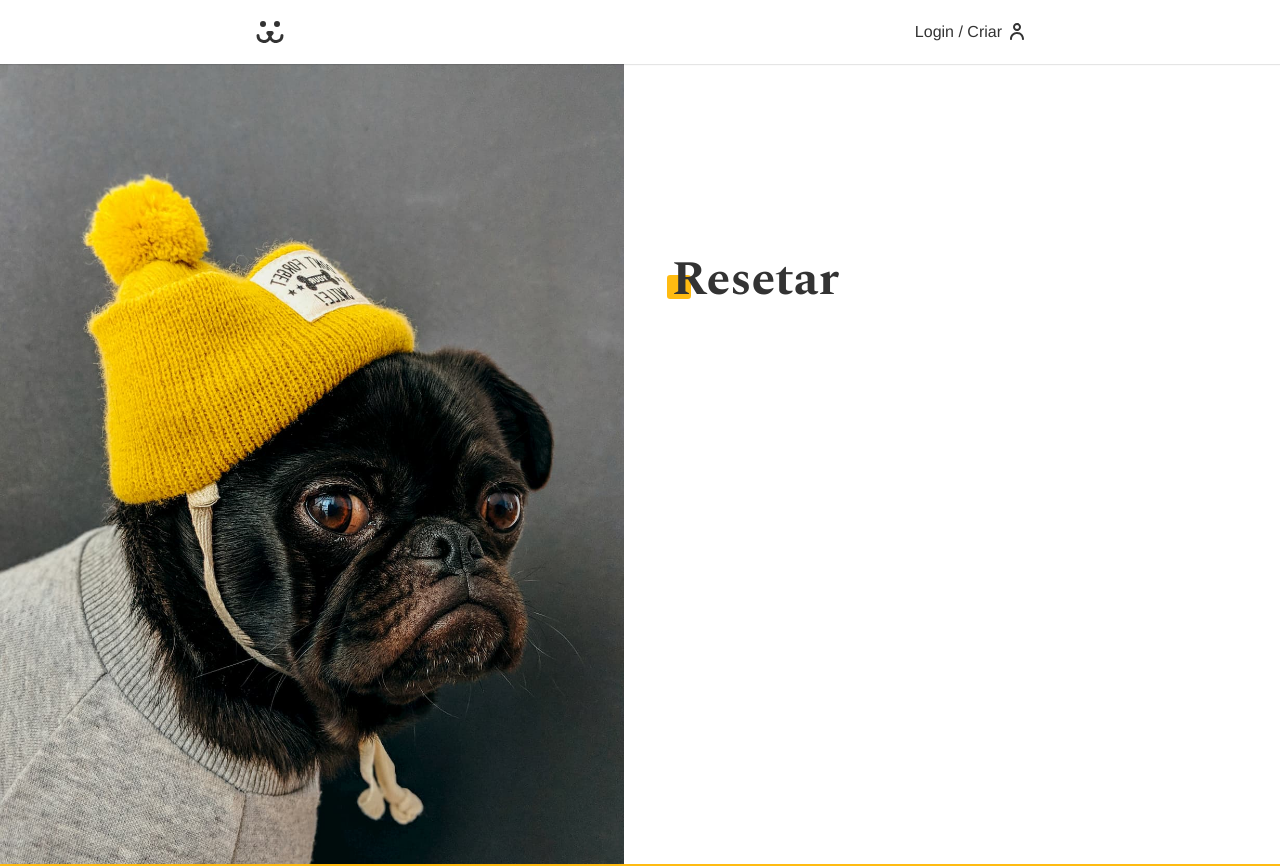
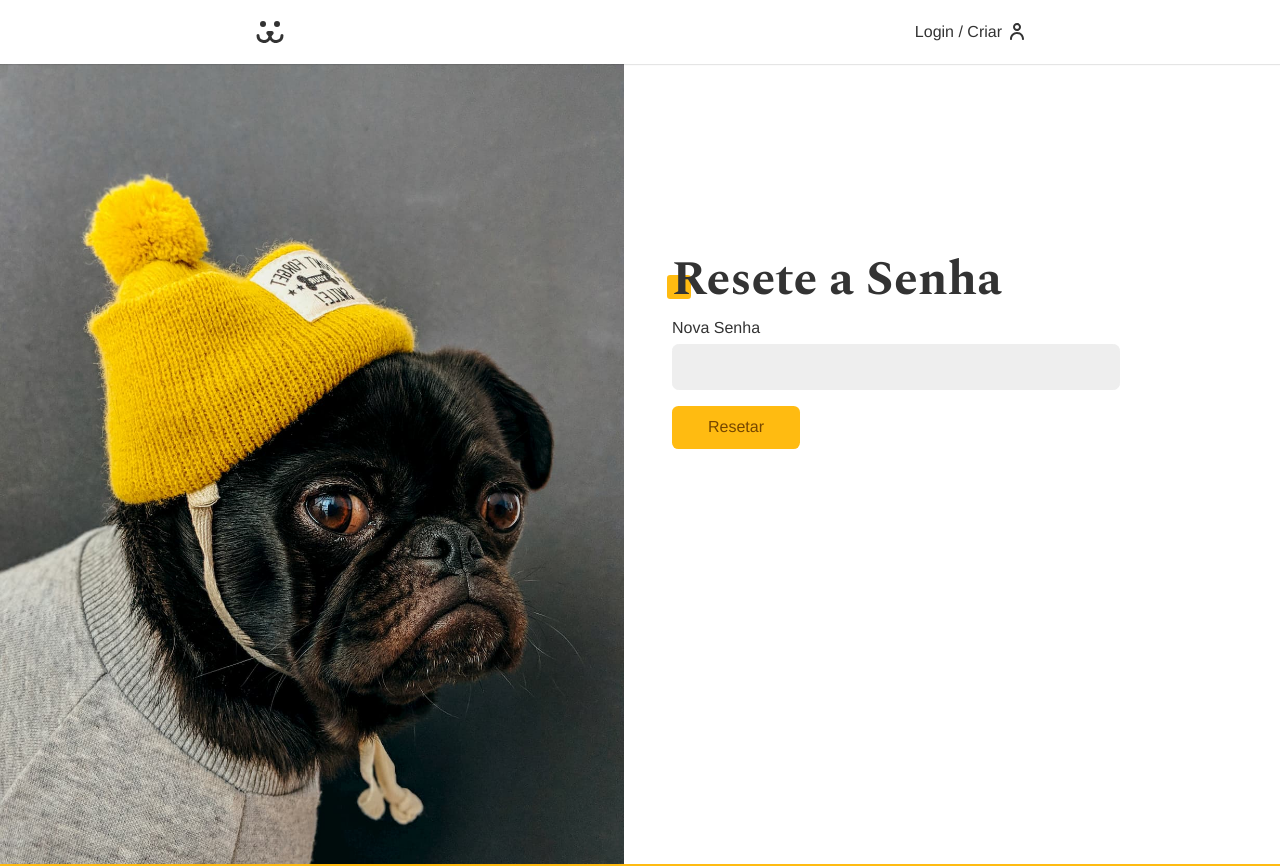
Before and after one commit to eriksongoncalves/origamid-dogs, a Next.js app: page /login/resetar in a window 1280 px wide. Shown: the top 866 px of the page. Built offline with nearby package versions, Linux system fonts and the light colour scheme.

Commit message:
feat: reset

```diff
--- /dev/null
+++ b/src/actions/password-reset.tsx
@@ -0,0 +1,34 @@
+"use server"
+
+import { redirect } from "next/navigation"
+
+import { PASSWORD_RESET } from "@/functions/api"
+import apiError from "@/functions/api-error"
+
+type PasswordResetState = {
+  ok: boolean
+  error: string
+}
+
+export default async function passwordReset(state: PasswordResetState, formData: FormData) {
+  const login = formData.get("login") as string | null
+  const key = formData.get("key") as string | null
+  const password = formData.get("password") as string | null
+
+  try {
+    if (!login || !key || !password) throw new Error("Preencha os dados.")
+
+    const { url } = PASSWORD_RESET()
+
+    const response = await fetch(url, {
+      method: "POST",
+      body: formData
+    })
+
+    if (!response.ok) throw new Error("Não autorizado.")
+  } catch (error: unknown) {
+    return apiError(error)
+  }
+
+  redirect("/login")
+}
--- a/src/app/login/resetar/page.tsx
+++ b/src/app/login/resetar/page.tsx
@@ -1,3 +1,25 @@
-export default function ResetPasswordPage() {
-  return <h1 className="title">Resetar</h1>
+import { Metadata } from "next"
+
+import LoginResetarForm from "@/components/Login/login-resetar-form"
+
+export const metadata: Metadata = {
+  title: "Resetar a senha | Dogs",
+  description: "Resete a sua senha"
 }
+
+type ResetarSearchParams = {
+  searchParams: {
+    key: string
+    login: string
+  }
+}
+
+export default async function ResetPasswordPage({ searchParams }: ResetarSearchParams) {
+  return (
+    <div className="animeLeft">
+      <h1 className="title">Resete a Senha</h1>
+
+      <LoginResetarForm keyToken={searchParams.key} login={searchParams.login} />
+    </div>
+  )
+}
--- /dev/null
+++ b/src/components/Login/login-resetar-form.tsx
@@ -0,0 +1,34 @@
+"use client"
+
+import React, { useActionState } from "react"
+
+import Button from "@/components/Forms/button"
+import Input from "@/components/Forms/input"
+
+import passwordReset from "@/actions/password-reset"
+
+import styles from "./login-form.module.css"
+import ErrorMessage from "../Helper/error-message"
+
+type LoginResetarFormProps = { login: string; keyToken: string }
+
+export default function LoginResetarForm({ keyToken, login }: LoginResetarFormProps) {
+  const [state, action, isPending] = useActionState(passwordReset, {
+    ok: false,
+    error: "",
+    data: null
+  })
+
+  return (
+    <form action={action} className={styles.form}>
+      <Input label="Nova Senha" name="password" type="password" />
+
+      <Input type="hidden" name="login" value={login} />
+      <Input type="hidden" name="key" value={keyToken} />
+
+      <ErrorMessage error={state.error} />
+
+      <Button disabled={isPending}>{isPending ? "Resetando..." : "Resetar"}</Button>
+    </form>
+  )
+}
```
